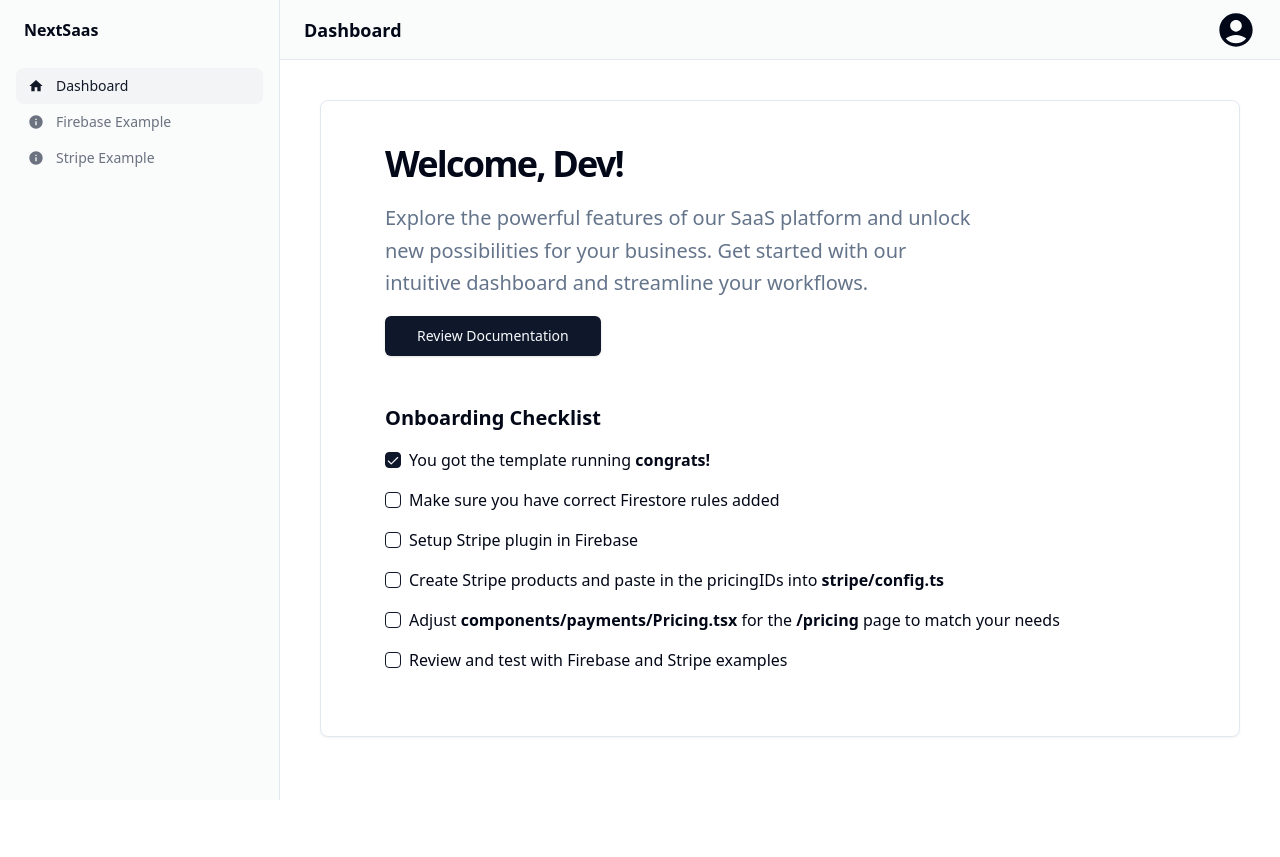
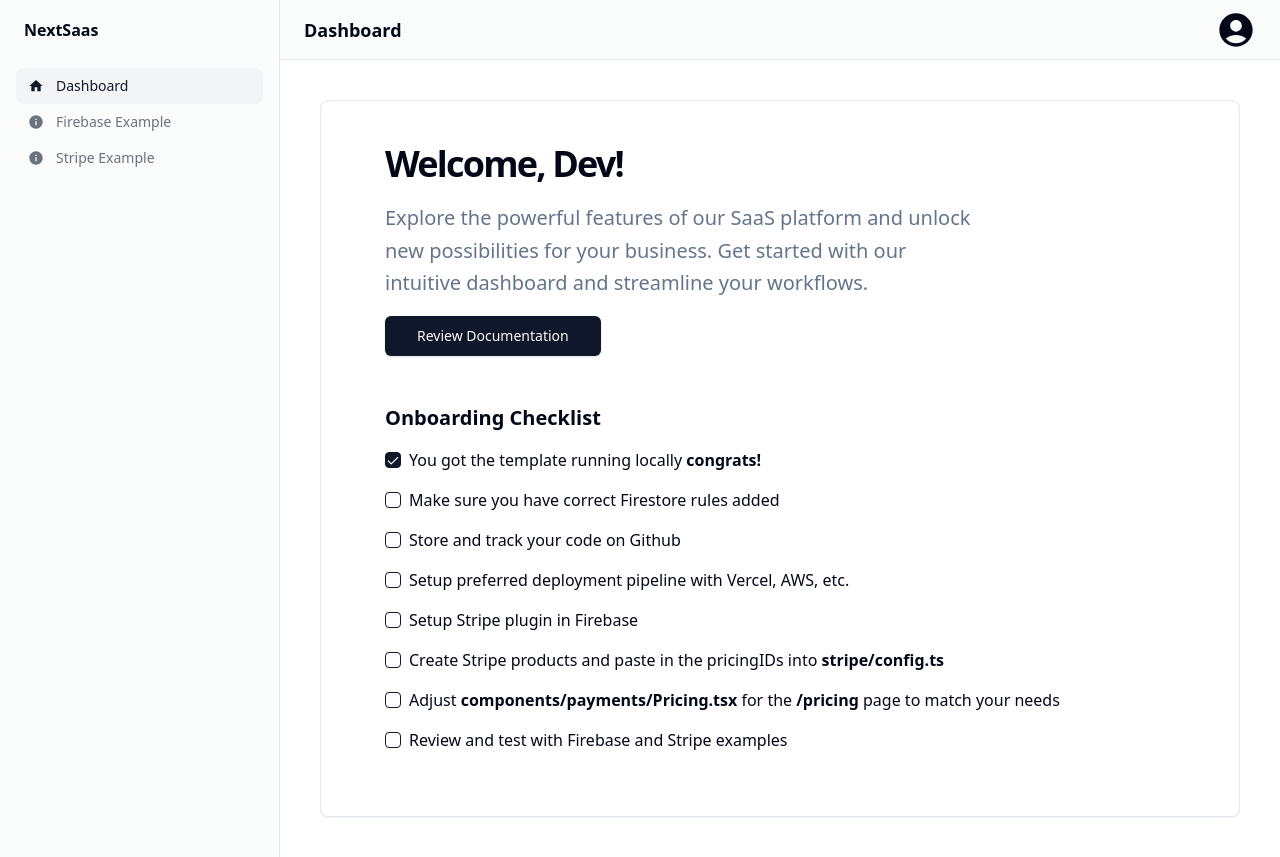
Before and after one commit to willschneider15/template-reactsaas, a Next.js app: page /dashboard in a window 1280 px wide. Before the commit the page ends 800 px from the top, so only its background shows below. Built offline with nearby package versions, Linux system fonts and the light colour scheme; no server answers; the database is empty; sample sign-in values are in the browser's storage.

Commit message:
Updating docs, codeowners, and license

```diff
--- a/components/examples/Welcome.tsx
+++ b/components/examples/Welcome.tsx
@@ -31,11 +31,19 @@ export default function Welcome() {
                     <ul className="space-y-4">
                         <li className="flex items-center gap-2">
                             <Checkbox id="got-running" defaultChecked />
-                            <Label htmlFor="got-running" className="text-md">You got the template running <b>congrats!</b></Label>
+                            <Label htmlFor="got-running" className="text-md">You got the template running locally <b>congrats!</b></Label>
                         </li>
                         <li className="flex items-center gap-2">
                             <Checkbox id="set-preferences" />
                             <Label htmlFor="set-preferences" className="text-md">Make sure you have correct Firestore rules added</Label>
+                        </li>
+                        <li className="flex items-center gap-2">
+                            <Checkbox id="github" />
+                            <Label htmlFor="github" className="text-md">Store and track your code on Github</Label>
+                        </li>
+                        <li className="flex items-center gap-2">
+                            <Checkbox id="deployment" />
+                            <Label htmlFor="deployment" className="text-md">Setup preferred deployment pipeline with Vercel, AWS, etc.</Label>
                         </li>
                         <li className="flex items-center gap-2">
                             <Checkbox id="stripe-plugin" />
```
Also changed, not shown: 2 other files (tests, documents, lock files or other folders).
